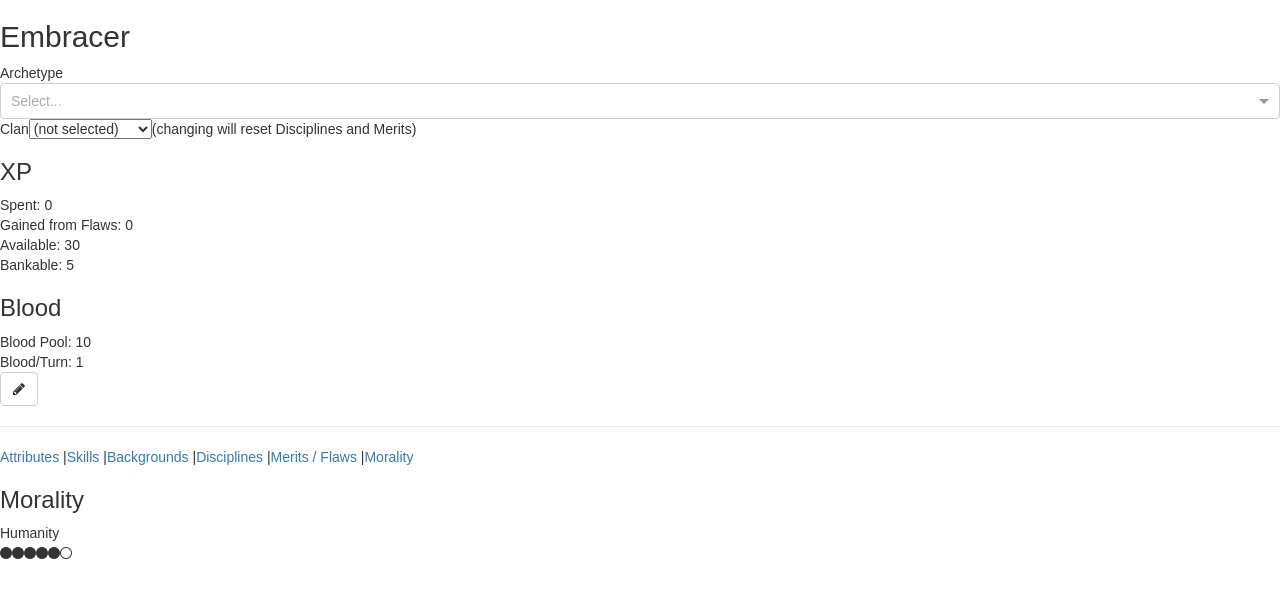
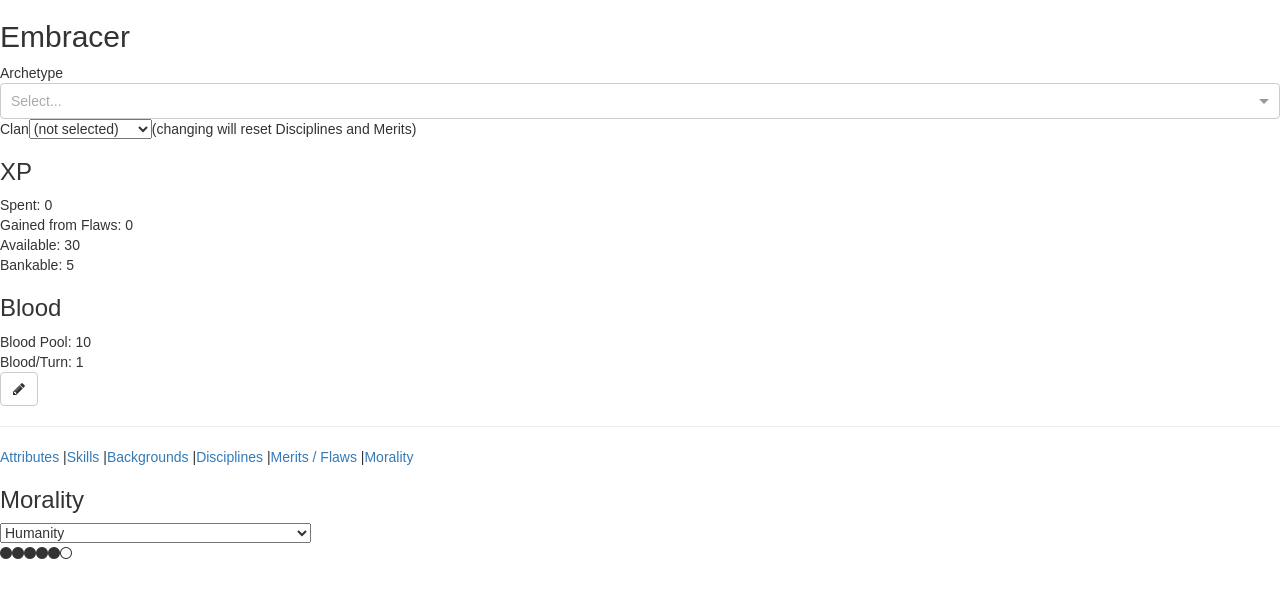
Before and after one commit to TrueWill/embracer, a React (Create React App) app: page /morality in a window 1280 px wide. Shown: the top 598 px of the page. Built offline with nearby package versions, Linux system fonts and the light colour scheme.

Commit message:
Update morality component/container

```diff
--- a/src/components/Morality.js
+++ b/src/components/Morality.js
@@ -1,26 +1,72 @@
 import React, { Component } from 'react';
 import PropTypes from 'prop-types';
+import { humanity } from '../constants/characterOptions';
 import Dots from './Dots';
+
+const getDescription = option =>
+  `${option.name} (${option.points} point merit)`;
 
 class Morality extends Component {
   static propTypes = {
+    optionsMap: PropTypes.instanceOf(Map).isRequired,
+    availablePoints: PropTypes.number.isRequired,
     path: PropTypes.string.isRequired,
     level: PropTypes.number.isRequired,
     maxDots: PropTypes.number.isRequired,
-    purchaseOrUnpurchaseDot: PropTypes.func.isRequired
+    purchaseOrUnpurchaseDot: PropTypes.func.isRequired,
+    updateMorality: PropTypes.func.isRequired
   };
 
   handleOnClick = () => {
     this.props.purchaseOrUnpurchaseDot();
   };
 
+  handlePathChange = e => {
+    const newPath = e.target.value;
+
+    // TODO: Test, refactor
+
+    const newMeritPoints =
+      newPath === humanity ? 0 : this.props.optionsMap.get(newPath).points;
+
+    const currentMeritPoints =
+      this.props.path === humanity
+        ? 0
+        : this.props.optionsMap.get(this.props.path).points;
+
+    const availablePoints = this.props.availablePoints + currentMeritPoints;
+
+    if (newMeritPoints <= availablePoints) {
+      this.props.updateMorality(newPath, newMeritPoints);
+    }
+  };
+
   render() {
-    const { path, level, maxDots } = this.props;
+    const { optionsMap, path, level, maxDots } = this.props;
+
+    const pathOptions = [];
+
+    optionsMap.forEach((value, key) => {
+      const moralityMerit = {
+        name: key,
+        points: value.points
+      };
+
+      pathOptions.push(
+        <option value={moralityMerit.name} key={moralityMerit.name}>
+          {getDescription(moralityMerit)}
+        </option>
+      );
+    });
 
     return (
       <div>
         <h3>Morality</h3>
-        {path} <Dots level={level} max={maxDots} onClick={this.handleOnClick} />
+        <select value={path} onChange={this.handlePathChange}>
+          <option value={humanity}>{humanity}</option>
+          {pathOptions}
+        </select>
+        <Dots level={level} max={maxDots} onClick={this.handleOnClick} />
       </div>
     );
   }
--- a/src/containers/MoralityContainer.js
+++ b/src/containers/MoralityContainer.js
@@ -1,33 +1,52 @@
 import { connect } from 'react-redux';
-import { moralityMaxDotsHumanity } from '../constants/characterOptions';
+import {
+  humanity,
+  moralityMaxDotsHumanity,
+  moralityMaxDotsPath
+} from '../constants/characterOptions';
 import {
   purchaseMoralityDot,
-  unpurchaseMoralityDot
+  unpurchaseMoralityDot,
+  updateMorality
 } from '../actions/characterCreationActions';
 import dotSelector from '../utils/dotSelector';
+import meritsFlawsSelector, { moralityMeritsOptionsSelector } from '../utils/meritsFlawsSelector';
 import Morality from '../components/Morality';
 
 const mapStateToProps = state => {
+  const path = state.character.morality.path;
+
+  const maxDots =
+    path === humanity ? moralityMaxDotsHumanity : moralityMaxDotsPath;
+
+  const { availablePoints } = meritsFlawsSelector(state, 'merits');
+
   return {
-    path: state.character.morality.path,
+    optionsMap: moralityMeritsOptionsSelector(state),
+    availablePoints,
+    path,
     level: dotSelector(state.character.morality),
-    maxDots: moralityMaxDotsHumanity,
+    maxDots,
     isEraser: state.mode.isEraser
   };
 };
 
 const mapDispatchToProps = {
   purchaseMoralityDot,
-  unpurchaseMoralityDot
+  unpurchaseMoralityDot,
+  updateMorality
 };
 
 const mergeProps = (stateProps, dispatchProps) => ({
+  optionsMap: stateProps.optionsMap,
+  availablePoints: stateProps.availablePoints,
   path: stateProps.path,
   level: stateProps.level,
   maxDots: stateProps.maxDots,
   purchaseOrUnpurchaseDot: stateProps.isEraser
     ? dispatchProps.unpurchaseMoralityDot
-    : dispatchProps.purchaseMoralityDot
+    : dispatchProps.purchaseMoralityDot,
+  updateMorality: dispatchProps.updateMorality
 });
 
 export default connect(mapStateToProps, mapDispatchToProps, mergeProps)(
```
